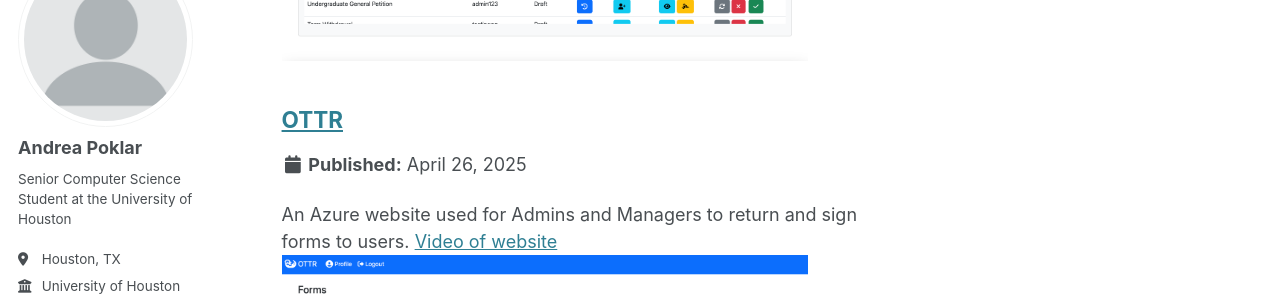
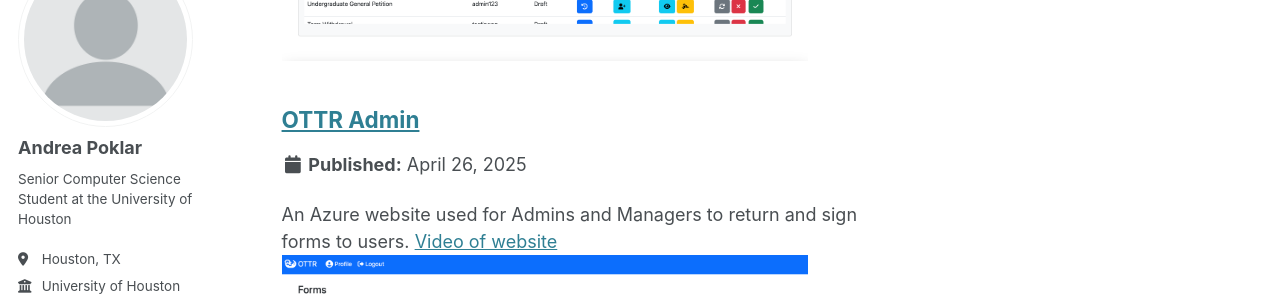
Before and after one commit to apoklar/apoklar.github.io, a Jekyll site: the page built from _pages/portfolio.html, in a window 1280 px wide and 900 px high, scrolled down 414 px. Shown: the part 154-454 px from the top of the window. Built offline with Jekyll 4.4.1, drawn with Linux system fonts in a browser that asks for light colours.

Commit message:
minor change

```diff
--- a/_portfolio/portfolio-2.html
+++ b/_portfolio/portfolio-2.html
@@ -1,8 +1,10 @@
 ---
-title: "OTTR"
+title: "OTTR Admin"
 excerpt: "An Azure website used for Admins and Managers to return and sign forms to users.
 <a href='https://www.youtube.com/watch?v=kqkjt9W8pR8' target='_blank'>Video of website</a><br/><img src='/images/ottr.png'>"
 collection: portfolio
+header:
+  teaser: "images/ottr.png"
 ---
 
 This is an item in your portfolio. It can be have images or nice text. If you name the file .md, it will be parsed as markdown. If you name the file .html, it will be parsed as HTML.
```
Also changed, not shown: _portfolio/portfolio-1.md (+2 -0 lines).
